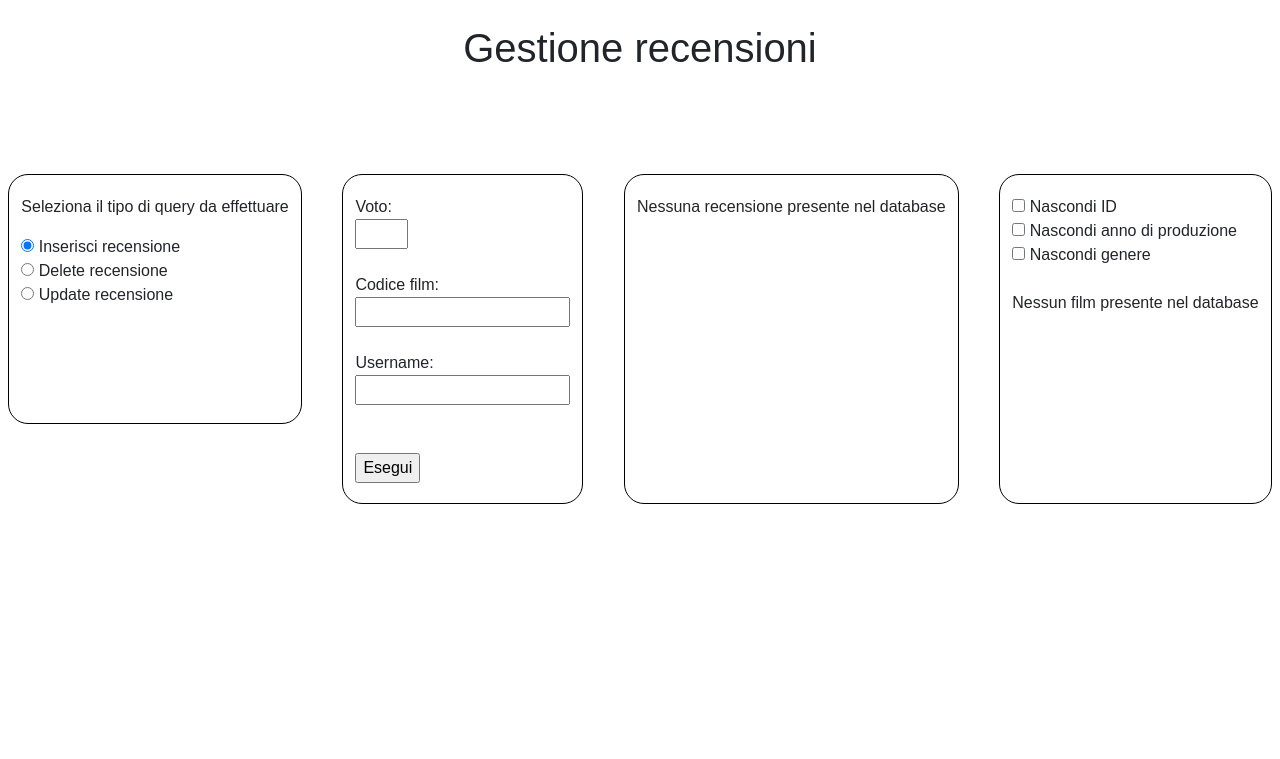
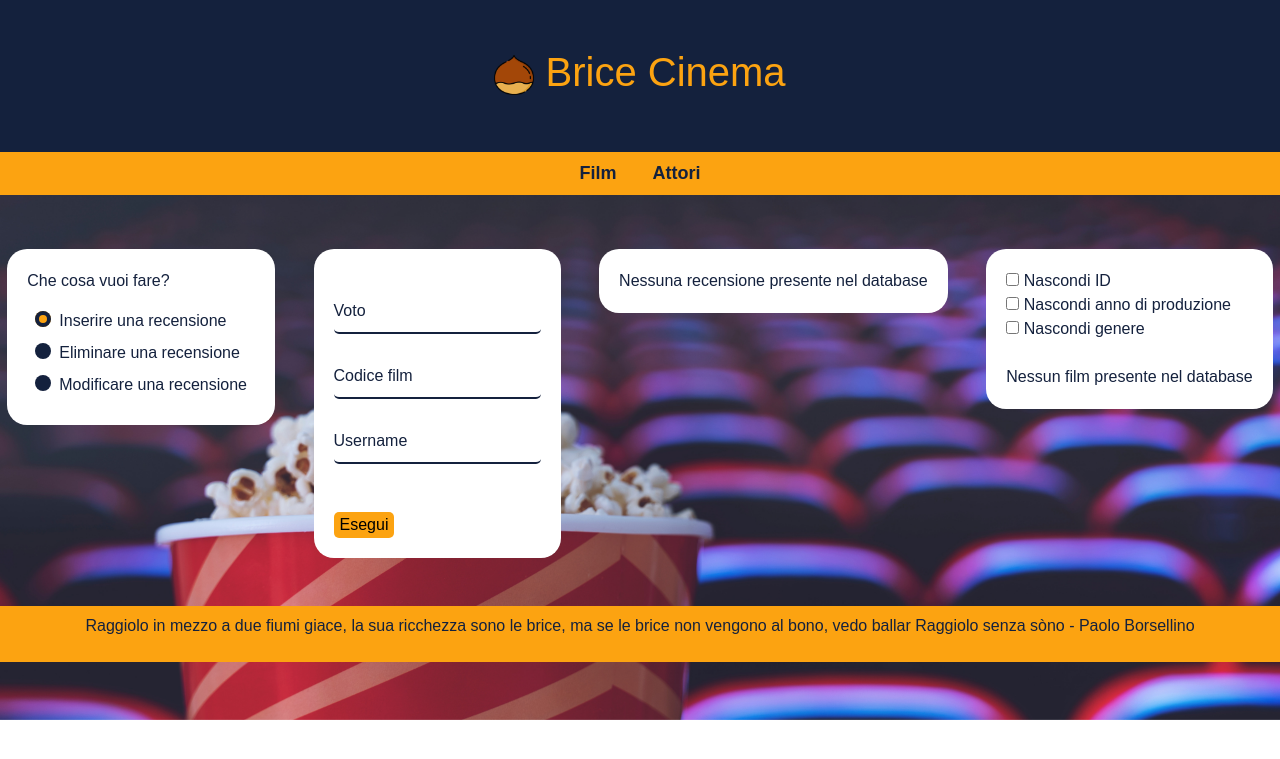
Before and after one commit to FalliMatteo/progetto_brice_cinema, a PHP site: page / in a window 1280 px wide. Shown: the top 759 px of the page. Run offline with PHP 8.4, Linux system fonts and the light colour scheme; data that the repository does not hold is empty; some web fonts are replaced.

Commit message:
sesto commit

```diff
--- a/css/styles.css
+++ b/css/styles.css
@@ -3,30 +3,239 @@
 }
 
 body{
+    background-repeat: no-repeat;
+    background-size: cover;
     text-align: center;
     font-family: 'Protest Strike', sans-serif;
+    color: #14213d;
 }
 
-.container{
-    border: 1px solid black;
+#title{
+    background-color: #14213d;
+    color: #fca311;
+}
+
+#logo{
+    height: 40px;
+    width: 40px;
+}
+
+.box{
     border-radius: 20px;
-    padding-top: 20px;
-    padding-bottom: 20px;
     text-align: start;
     width: auto;
+    padding: 20px;
+    margin: auto;
     height: auto;
     margin-top: 30px;
+    background-color: white;
+}
+
+@media screen and (width < 110) {
+    .box{
+        margin: 0.5 em;
+    }
+}
+
+.row{
+    height: auto;
 }
 
 th, td{
     border-collapse: collapse;
-    border: black solid 1px;
+    border: #14213d solid 1px;
+    padding: 3px;
 }
 
-#query_recensioni_div{
-    height: 250px;
+#navbar > a{
+    font-size: large;
+    text-decoration: none;
+    color: #14213d;
+    padding: 1em;
 }
 
-#form{
-    height: 330px;
+#navbar, #footer{
+    width: 100%;
+    background-color: #fca311;
+    padding: 0.5em;
 }
+
+input, button{
+    border-radius: 5px;
+    border: 1px #14213d solid;
+}
+
+button{
+    border: none;
+    background-color: #fca311;
+}
+
+input[type = radio], input[type = checkbox]{
+    accent-color: #fca311;
+}
+
+input::-webkit-outer-spin-button,
+input::-webkit-inner-spin-button {
+  -webkit-appearance: none;
+  margin: 0;
+}
+
+.form_group {
+    position: relative;
+    padding: 15px 0 0;
+    margin-top: 10px;
+}
+
+.form_field {
+    font-family: inherit;
+    width: 100%;
+    border: 0;
+    border-bottom: 2px solid #14213d;
+    outline: 0;
+    font-size: 1rem;
+    color: #14213d;
+    padding: 7px 0;
+    background: transparent;
+    transition: border-color 0.2s;
+
+    &::placeholder {
+      color: transparent;
+    }
+
+    &:placeholder-shown ~ .form_label {
+      font-size: 1rem;
+      cursor: text;
+      top: 20px;
+    }
+}
+
+.form_label {
+    position: absolute;
+    top: 0;
+    display: block;
+    transition: 0.2s;
+    font-size: 1rem;
+    color: #14213d;
+}
+
+.form_field:focus {
+    ~ .form_label {
+      position: absolute;
+      top: 0;
+      display: block;
+      transition: 0.2s;
+      font-size: 1rem;
+      color: #fca311;
+      font-weight:700;
+    }
+    padding-bottom: 6px;
+    font-weight: 700;
+    border-width: 3px;
+    border-image: linear-gradient(to right, #fca311, #fca311);
+    border-image-slice: 1;
+}
+
+.form_field{
+    &:required,&:invalid { box-shadow:none; }
+}
+
+.radio {
+    margin: 0.5rem;
+    input[type="radio"] {
+      position: absolute;
+      opacity: 0;
+      + .radio_label {
+        &:before {
+          content: '';
+          background: #14213d;
+          border-radius: 100%;
+          border: 1px solid darken(#14213d, 25%);
+          display: inline-block;
+          width: 1em;
+          height: 1em;
+          position: relative;
+          top: 2px;
+          margin-right: 0.5em;
+          vertical-align: top;
+          cursor: pointer;
+          text-align: center;
+          transition: all 250ms ease;
+        }
+      }
+      &:checked {
+        + .radio_label {
+          &:before {
+            background-color: #fca311;
+            box-shadow: inset 0 0 0 4px #14213d;
+          }
+        }
+      }
+      &:focus {
+        + .radio_label {
+          &:before {
+            outline: none;
+            border-color: #fca311;
+          }
+        }
+      }
+      &:disabled {
+        + .radio_label {
+          &:before {
+            box-shadow: inset 0 0 0 4px #14213d;
+            border-color: darken(#14213d, 25%);
+            background: darken(#14213d, 25%);
+          }
+        }
+      }
+      + .radio_label {
+        &:empty {
+          &:before {
+            margin-right: 0;
+          }
+        }
+      }
+    }
+  }
+
+@keyframes onButton {
+    0%{
+        color: #14213d;
+        background-color: #fca311;
+    }
+    100%{
+        color: #fca311;
+        background-color: #14213d;
+    }
+}
+
+@keyframes onLink {
+    0%{
+        color: #14213d;
+        text-shadow: none;
+    }
+    100%{
+        color: #fca311;
+        text-shadow: 0 0 4px #14213d;
+    }
+}
+
+@keyframes onRadio {
+    0%{
+        color: #14213d;
+    }
+    100%{
+        color: #fca311;
+    }
+}
+
+button:hover{
+    animation: onButton 0.15s ease-in 0s 1 normal both;
+}
+
+a :hover{
+    animation: onLink 0.15s ease-in 0s 1 normal both;
+}
+
+.radio:hover{
+    animation: onRadio 0.15s ease-in 0s 1 normal both;
+}
--- a/index.php
+++ b/index.php
@@ -14,28 +14,38 @@
     <meta charset="UTF-8">
     <meta http-equiv="X-UA-Compatible" content="IE=edge">
     <meta name="viewport" content="width=device-width, initial-scale=1.0">
+    <link rel="shortcut icon" href="img/castagna.ico" />
     <link rel="preconnect" href="https://fonts.googleapis.com">
     <link rel="preconnect" href="https://fonts.gstatic.com" crossorigin>
     <link href="https://fonts.googleapis.com/css2?family=Protest+Strike&display=swap" rel="stylesheet">
     <link href="https://cdn.jsdelivr.net/npm/bootstrap@5.3.2/dist/css/bootstrap.min.css" rel="stylesheet" integrity="sha384-T3c6CoIi6uLrA9TneNEoa7RxnatzjcDSCmG1MXxSR1GAsXEV/Dwwykc2MPK8M2HN" crossorigin="anonymous">
     <link rel="stylesheet" href="css/styles.css">
-    <title>Gestione recensioni</title>
+    <title>Brice Cinema</title>
 </head>
-<body>
+<body background="img/sfondo.png">
+    <div id="title">
+        <br><br>
+        <h1><img src="img/castagna.png" id="logo"> Brice Cinema</h1>
+        <br><br>
+    </div>
+    <div id="navbar"><a id="link_film" href=""><b>Film</b></a><a id="link_attori" href=""><b>Attori</b></a></div>
+    <div id="container">
         <br>
-    <h1>Gestione recensioni</h1>
-    <br>
-    <div class="navbar"></div>
-    <br>
-    <div class="row">
-        <div id="query_recensioni_div" class="container col-xs-12 col-sm-6 col-md-4 col-lg-3">
-            <p>Seleziona il tipo di query da effettuare</p>
+        <div class="row" data-masonry='{"percentPosition": true }'>
+            <div id="query_recensioni_div" class="box col-xs-12 col-sm-6 col-md-4 col-lg-3">
+                <p>Che cosa vuoi fare?</p>
+                <div class="radio">
                     <input type="radio" id="insert_recensione_input" name="query_recensioni" value="insert_recensione" onclick="updateInputs()" checked>
-            <label for="insert_recensione_input"> Inserisci recensione</label><br>
+                    <label for="insert_recensione_input" class="radio_label">Inserire una recensione</label>
+                </div>
+                <div class="radio">
                     <input type="radio" id="delete_recensione_input" name="query_recensioni" value="delete_recensione" onclick="updateInputs()">
-            <label for="delete_recensione_input"> Delete recensione</label><br>
+                    <label for="delete_recensione_input" class="radio_label">Eliminare una recensione</label>
+                </div>
+                <div class="radio">
                     <input type="radio" id="update_recensione_input" name="query_recensioni" value="update_recensione" onclick="updateInputs()">
-            <label for="update_recensione_input"> Update recensione</label><br>
+                    <label for="update_recensione_input" class="radio_label">Modificare una recensione</label>
+                </div>
                 <?php
                     $color = "";
                     if(isset($_SESSION["color"])){
@@ -47,33 +57,33 @@
                 ?>
             </div>
             <br>
-        <form id="form" action="php/insertRecensione.php" method="post" class="container col-xs-12 col-sm-6 col-md-4 col-lg-3">
-            <div id="id" class="blocked">
-                <label id="id_label" for="id_input">ID:</label><br>
-                <input type="number" id="id_input" name="id" min="1"><br><br>
+            <form id="form" action="php/insertRecensione.php" method="post" class="box col-xs-12 col-sm-6 col-md-4 col-lg-3">
+                <div id="id" class="blocked form_group">
+                    <input type="number" id="id_input" name="id" min="1" placeholder="ID" class="form_field">
+                    <label id="id_label" for="id_input" class="form_label">ID</label>
                 </div>
-            <div id="voto">
-                <label id="voto_label" for="voto_input">Voto:</label><br>
-                <input type="number" id="voto_input" name="voto" min="1" max="5"><br><br>
+                <div id="voto" class="form_group">
+                    <input type="number" id="voto_input" name="voto" min="1" max="5" placeholder="Voto" class="form_field">
+                    <label id="voto_label" for="voto_input" class="form_label">Voto</label>
                 </div>
-            <div id="film">
-                <label id="film_label" for="film_input">Codice film:</label><br>
-                <input type="number" id="film_input" name="film" min="1"><br><br>
+                <div id="film" class="form_group">
+                    <input type="number" id="film_input" name="film" min="1" placeholder="Codice film" class="form_field">
+                    <label id="film_label" for="film_input" class="form_label">Codice film</label>
                 </div>
-            <div id="username">
-                <label id="username_label" for="username_input">Username:</label><br>
-                <input type="text" id="username_input" name="username"><br><br>
-            </div><br>
-            <input type="submit" value="Esegui">
+                <div id="username" class="form_group">
+                    <input type="text" id="username_input" name="username" placeholder="Username" class="form_field">
+                    <label id="username_label" for="username_input" class="form_label">Username</label>
+                </div><br><br>
+                <button type="submit" class="submit">Esegui</button>
             </form>
             <br>
-        <div id='recensioni' class='container col-xs-12 col-sm-6 col-md-4 col-lg-3'>
+            <div id='recensioni' class='box col-xs-12 col-sm-6 col-md-4 col-lg-3'>
                 <?php
                     echo $recensioni;
                 ?>
             </div>
             <br>
-        <div id='film' class='container col-xs-12 col-sm-6 col-md-4 col-lg-3'>
+            <div id='film' class='box col-xs-12 col-sm-6 col-md-4 col-lg-3'>
                 <input type="checkbox" id="id_film_box" onclick="showAttributes()">
                 <label id="id_film_label" for="id_film_box"> Nascondi ID</label><br>
                 <input type="checkbox" id="anno_produzione_film_box" onclick="showAttributes()">
@@ -85,6 +95,9 @@
                 ?>
             </div>
         </div>
+        <br><br>
+    </div>
+    <div id="footer"><p>Raggiolo in mezzo a due fiumi giace, la sua ricchezza sono le brice, ma se le brice non vengono al bono, vedo ballar Raggiolo senza sòno  -  Paolo Borsellino</p></div>
     <script src="https://cdn.jsdelivr.net/npm/@popperjs/core@2.11.8/dist/umd/popper.min.js" integrity="sha384-I7E8VVD/ismYTF4hNIPjVp/Zjvgyol6VFvRkX/vR+Vc4jQkC+hVqc2pM8ODewa9r" crossorigin="anonymous"></script>
     <script src="https://cdn.jsdelivr.net/npm/bootstrap@5.3.2/dist/js/bootstrap.min.js" integrity="sha384-BBtl+eGJRgqQAUMxJ7pMwbEyER4l1g+O15P+16Ep7Q9Q+zqX6gSbd85u4mG4QzX+" crossorigin="anonymous"></script>
     <script src="js/script.js"></script>
--- a/php/connection.php
+++ b/php/connection.php
@@ -1,6 +1,6 @@
 <?php
     function connectMySQL(){
-        $connection = new mysqli("localhost", "root", "", "cinema_finale");
+        $connection = new mysqli("localhost", "root", "", "cinema");
         if($connection->connect_error){
             die($connection->connect_error);
         }
--- a/php/getFilm.php
+++ b/php/getFilm.php
@@ -13,9 +13,8 @@
             } else {
                 $string = "Nessun film presente nel database <br>";
             }
-            $string .= "<br>";
         }catch(Exception $e){
-            $string = $e->getMessage."<br><br>";
+            $string = $e->getMessage."<br>";
         }
         return $string;
     }
--- a/php/getRecensioni.php
+++ b/php/getRecensioni.php
@@ -13,9 +13,8 @@
             } else {
                 $string = "Nessuna recensione presente nel database <br>";
             }
-            $string .= "<br>";
         }catch(Exception $e){
-            $string = $e->getMessage."<br><br>";
+            $string = $e->getMessage."<br>";
         }
         return $string;
     }
```
Also changed, not shown: img/castagna.ico (added), img/castagna.png (added), img/sfondo.png (added). Lines whose indentation alone changed are shown as unchanged.
